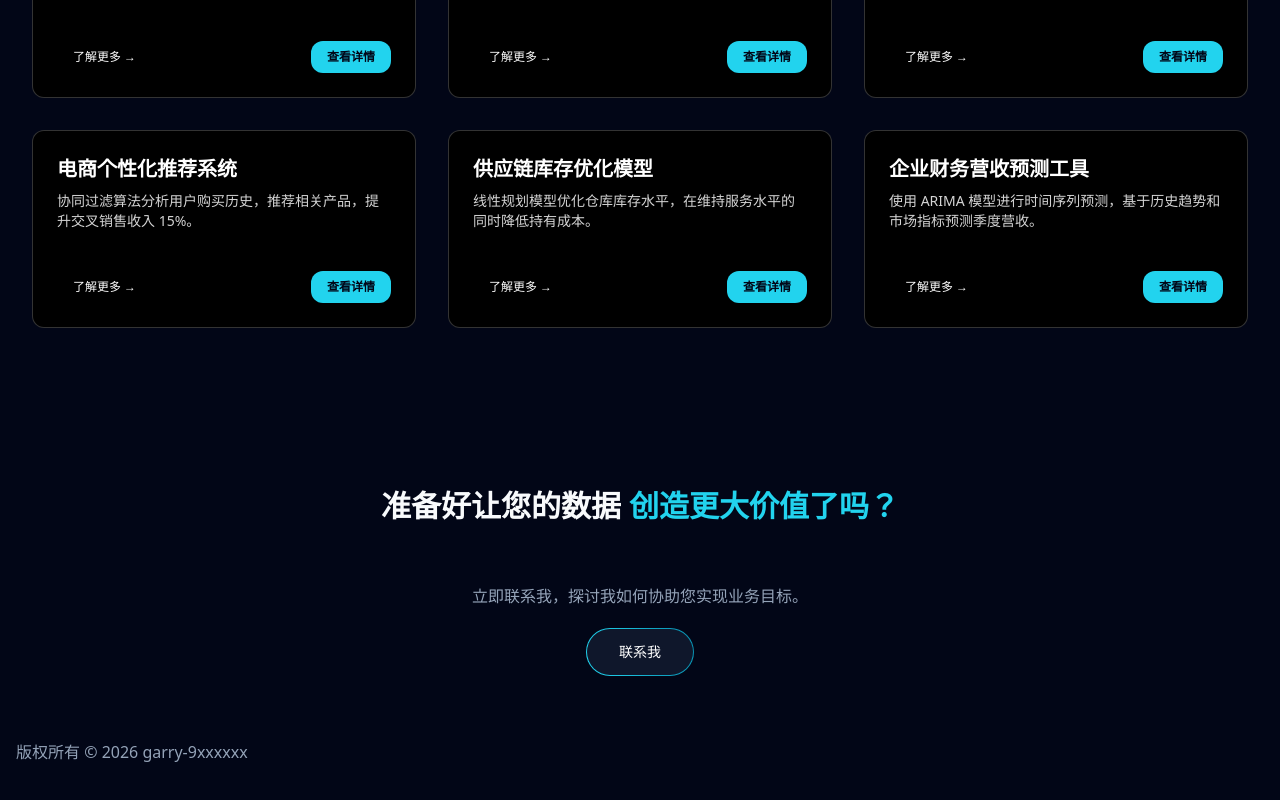
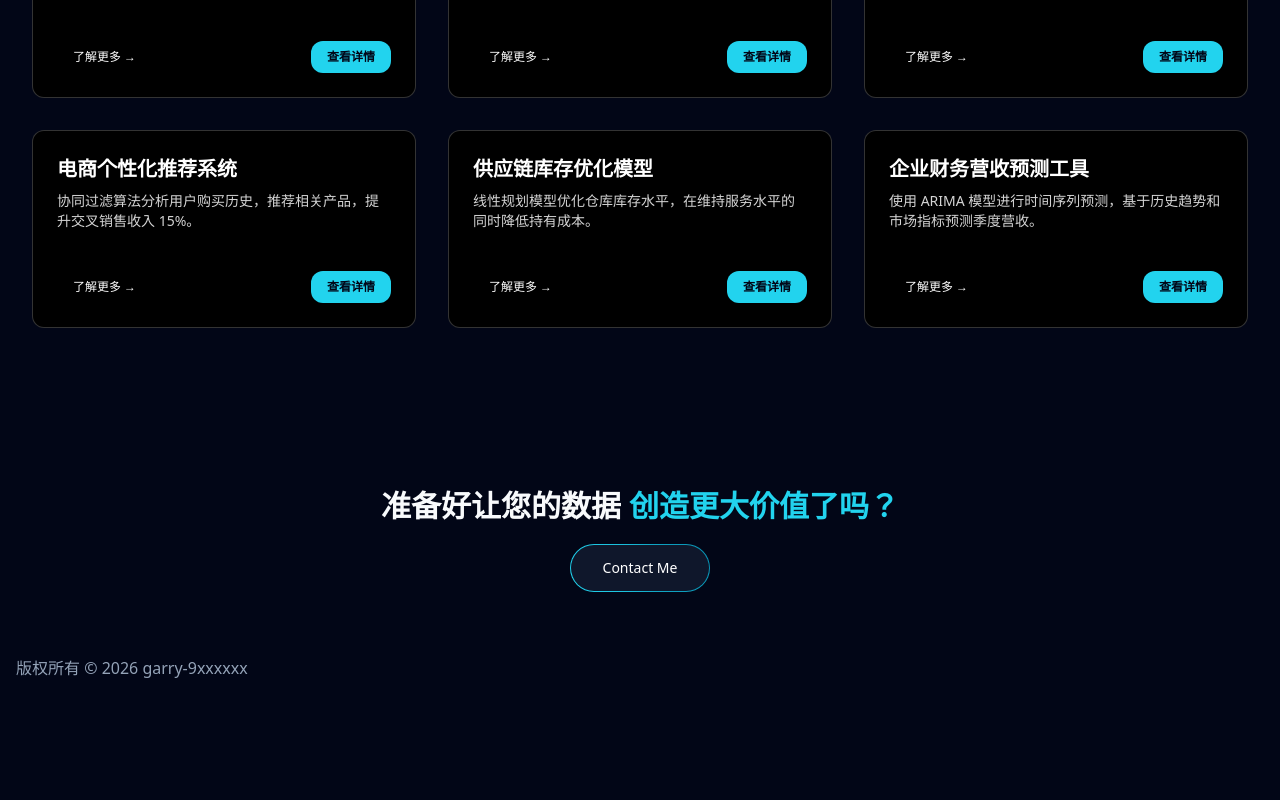
Before and after one commit to 9xxxxxx/9xxxxxx.github.io, a Next.js app: page / in a window 1280 px wide. Shown: the part 1810-2610 px from the top of the page. After the commit the page ends 2530 px from the top, so only its background shows below. Built offline with nearby package versions, Linux system fonts and the light colour scheme.

Commit message:
modify tech description

```diff
--- a/src/app/page.tsx
+++ b/src/app/page.tsx
@@ -59,14 +59,11 @@ function Footer() {
         <h1 className="heading lg:max-w-[45vw] text-center text-3xl font-bold text-foreground mb-5">
           准备好让您的数据 <span className="text-primary">创造更大价值了吗？</span>
         </h1>
-        <p className="text-muted-foreground md:mt-10 my-5 text-center">
-          立即联系我，探讨我如何协助您实现业务目标。
-        </p>
         <a href="mailto:huangqiannb@gmail.com">
           <button className="relative inline-flex h-12 overflow-hidden rounded-full p-[1px] focus:outline-none focus:ring-2 focus:ring-primary focus:ring-offset-2 focus:ring-offset-background">
             <span className="absolute inset-[-1000%] animate-[spin_2s_linear_infinite] bg-[conic-gradient(from_90deg_at_50%_50%,#0891b2_0%,#22d3ee_50%,#0891b2_100%)]" />
             <span className="inline-flex h-full w-full cursor-pointer items-center justify-center rounded-full bg-slate-950 dark:bg-slate-900 px-8 py-1 text-sm font-medium text-white backdrop-blur-3xl">
-              联系我
+              Contact Me
             </span>
           </button>
         </a>
```
